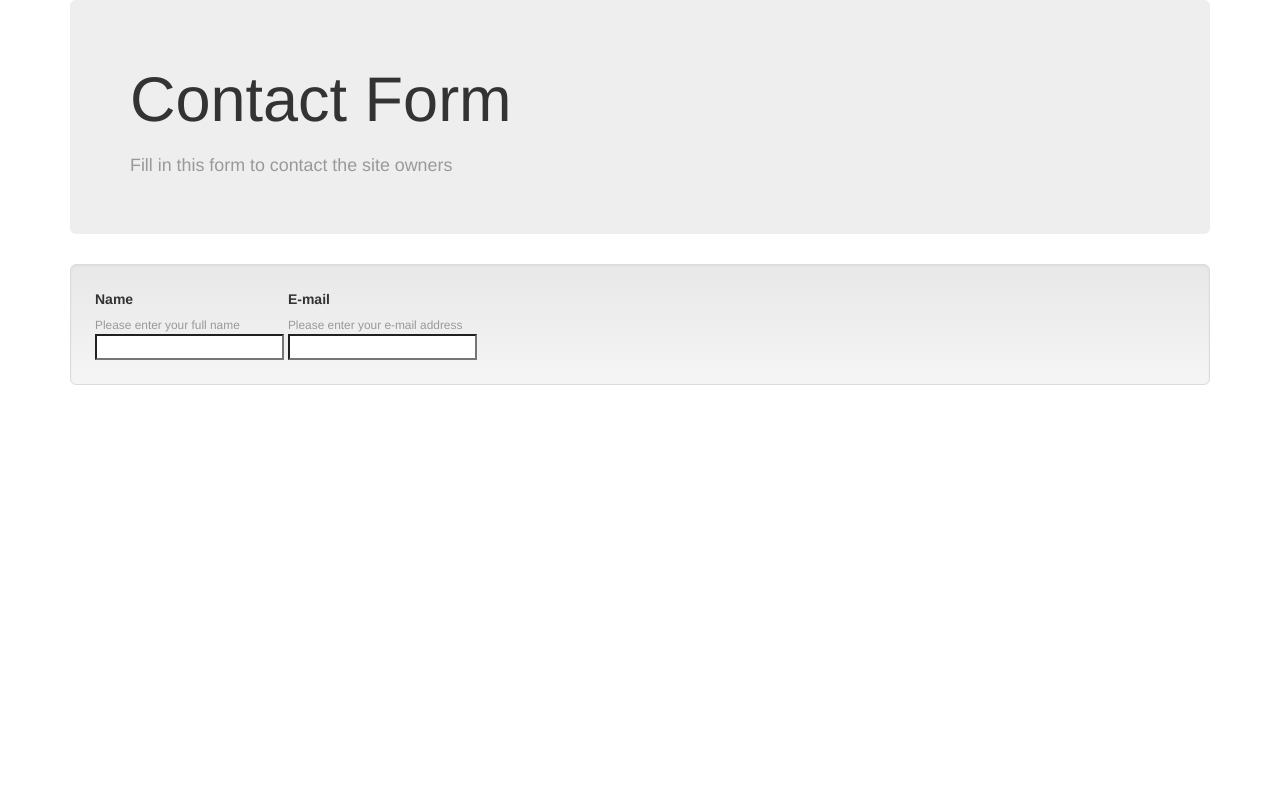
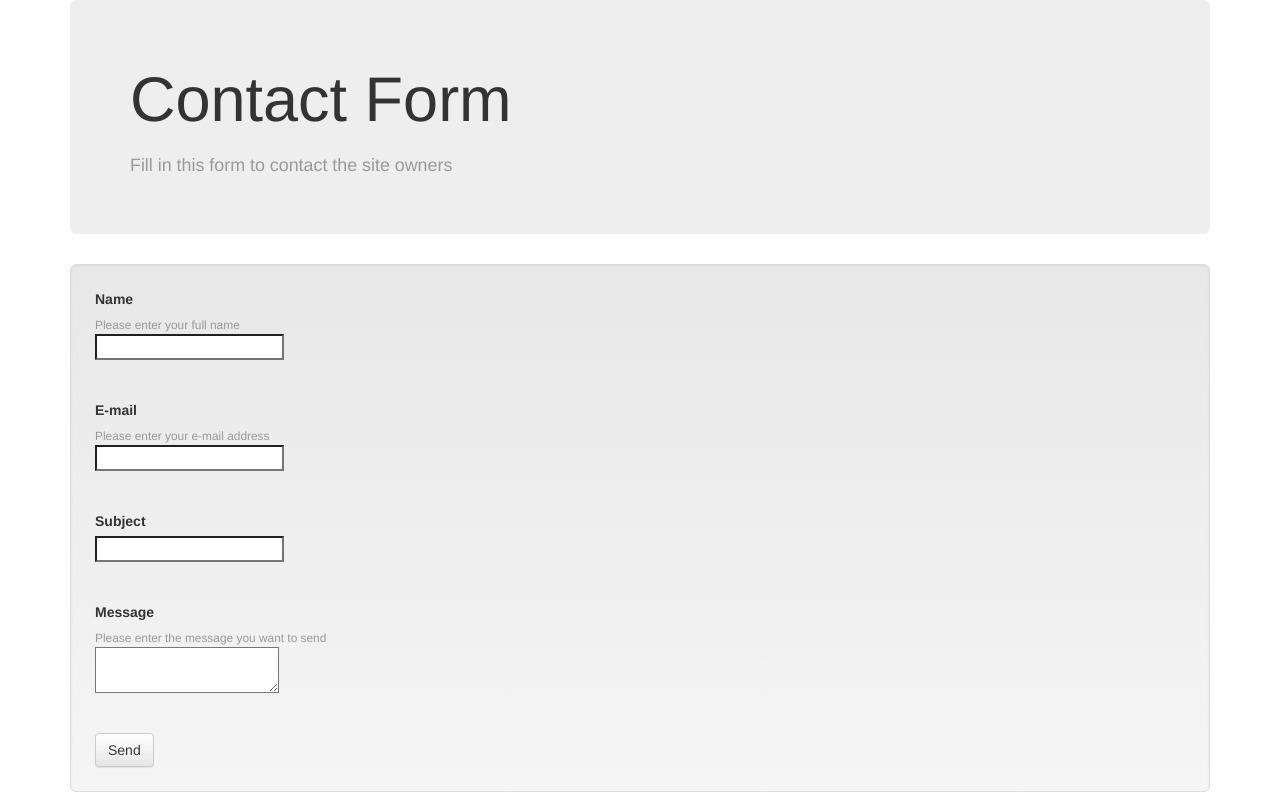
Before and after one commit to maschad/info3180-lab3, a Flask app: page /contact in a window 1280 px wide. Before the commit the page ends 385 px from the top, so only its background shows below. Run offline with Flask 2, Linux system fonts and the light colour scheme; style sheets or scripts are compiled from the project's sources; some libraries are stand-ins or nearby versions.

Commit message:
looks good

```diff
--- a/app/forms.py
+++ b/app/forms.py
@@ -1,6 +1,6 @@
 from flask.ext.wtf import Form
 
-from wtforms.fields import TextField
+from wtforms.fields import TextField,TextAreaField,SubmitField
 
 #other fields include PasswordField
 
@@ -11,3 +11,7 @@ class EmailPasswordForm(Form):
     name = TextField('Name',validators=[Required()])
 
     email = TextField('Email',validators=[Required(),Email()])
+
+    subject = TextField('Subject',validators=[Required()])
+
+    message = TextAreaField('Message',validators=[Required()])
--- a/app/sendemail.py
+++ b/app/sendemail.py
@@ -26,7 +26,7 @@ messagetosend = message.format(
 
 username = 'chad.nehemiah94@gmail.com'
 
-password = '{}'
+password = '{eyjkezfhkjnyeqpn}'
 
 
 # The actual mail send
--- a/app/templates/contact.html
+++ b/app/templates/contact.html
@@ -13,20 +13,28 @@
         </div>
         <form action="{{ url_for('contact') }}" method="post" class="form-inline">
             <div class="well well-lg">
-                <fieldset class="form-group">
                 <label for="name">Name</label>
                 <div>
                     <small class="text-muted">Please enter your full name</small>
                 </div>
                 <div>{{ form.name }}</div>
-                </fieldset>
-                  <fieldset class="form-group">
+                <br> </br>
                 <label for="email">E-mail</label>
                 <div>
                     <small class="text-muted">Please enter your e-mail address</small>
                 </div>
                 <div>{{ form.email }}</div>
-                </fieldset>
+                <br> </br>
+                <label for="subject">Subject</label>
+                <div>{{ form.subject }}</div>
+                <br> </br>
+                <label for="message">Message</label>
+                <div>
+                    <small class="text-muted">Please enter the message you want to send</small>
+                </div>
+                <div>{{ form.message }}</div>
+                <br> </br>
+                <button type="submit" class="btn btn-default">Send</button>
             </div>
         </form>
     </div>
--- a/app/views.py
+++ b/app/views.py
@@ -9,7 +9,6 @@ This file creates your application.
 from app import app
 from flask import render_template, request, redirect, url_for
 from .forms import EmailPasswordForm
-
 
 ###
 # Routing for your application.
@@ -27,7 +26,6 @@ def contact():
     """Render website's contact page."""
     form = EmailPasswordForm(csrf_enabled=False)
     return render_template('contact.html',form=form)
-
 
 @app.route('/about/')
 def about():
```
Lines whose indentation alone changed are shown as unchanged.
